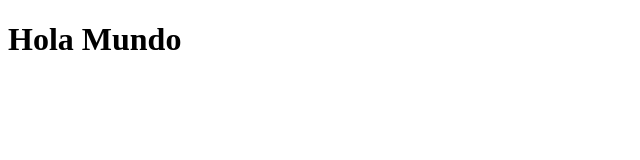
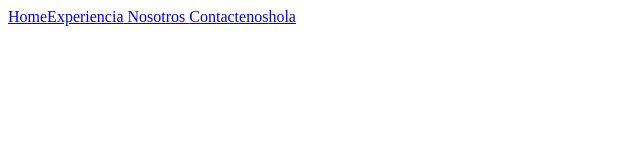
Before and after one commit to daniramirez1/Maquetado1, a plain HTML site: page index.html in a window 1280 px wide. Shown: the whole page, without its empty margins (0-640 px from the left). Drawn offline with Linux system fonts and the light colour scheme.

Commit message:
Se agregó el header

```diff
--- a/index.html
+++ b/index.html
@@ -9,7 +9,12 @@
   </head>
 
   <body>
-    <h1>Hola Mundo</h1>
+    <section>
+      <header>
+        <a href="#">Home</a><a href="#">Experiencia</a><a href="#"> Nosotros </a
+        ><a href="#"> Contactenos</a><a href="#">hola</a>
+      </header>
+    </section>
 
     <script src="script.js"></script>
   </body>
```
